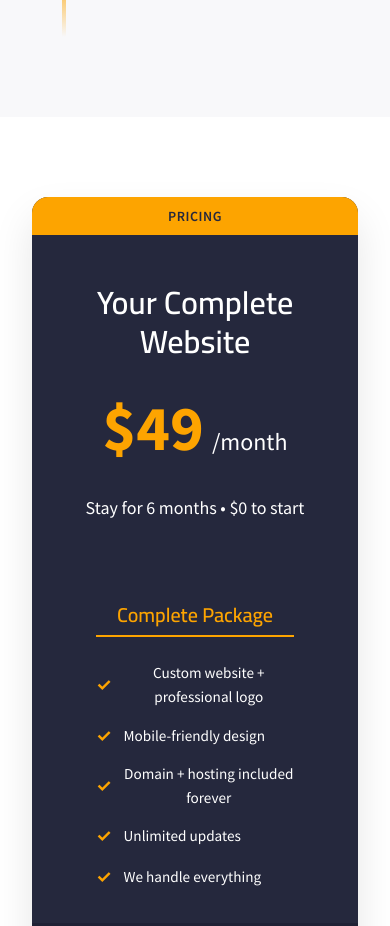
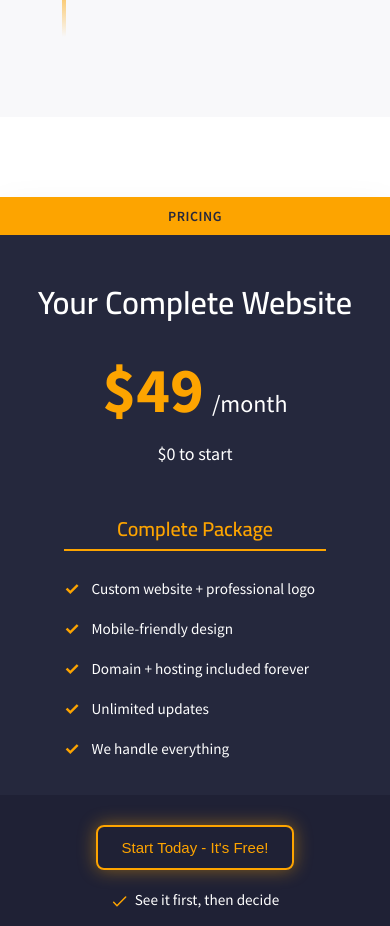
Before and after one commit to Monkachunkaa/Honeybee-Web-Design, a plain HTML site: page index.html in a window 390 px wide. Shown: the part 2050-2976 px from the top of the page. Drawn offline with Linux system fonts and the light colour scheme.

Commit message:
pricing updates

```diff
--- a/index.html
+++ b/index.html
@@ -193,7 +193,7 @@
                         <span class="price-amount">$49</span>
                         <span class="price-period">/month</span>
                     </div>
-                    <p class="price-description">Stay for 6 months • $0 to start</p>
+                    <p class="price-description">$0 to start</p>
                 </div>
                 <div class="pricing-features">
                     <div class="feature-category">
--- a/styles.css
+++ b/styles.css
@@ -806,7 +806,7 @@ p { margin-bottom: 1rem; color: #5A5A6B; }
 
 /* Pricing Section */
 .pricing {
-    padding: 80px 0;
+    padding: 80px 0 0;
     background-color: #FFFFFF;
 }
 
@@ -846,7 +846,6 @@ p { margin-bottom: 1rem; color: #5A5A6B; }
     align-items: baseline;
     justify-content: center;
     gap: 8px;
-    margin-bottom: 1rem;
 }
 
 .price-amount {
@@ -872,7 +871,7 @@ p { margin-bottom: 1rem; color: #5A5A6B; }
     padding: 0 2rem;
 }
 
-.feature-category { padding: 2rem; }
+.feature-category { padding: 0 2rem 2rem; }
 
 .feature-category h4 {
     font-size: 1.25rem;
@@ -899,6 +898,7 @@ p { margin-bottom: 1rem; color: #5A5A6B; }
     gap: 12px;
     color: #FFFFFF;
     font-size: 0.95rem;
+    text-align: left;
 }
 
 .feature-category li::before {
@@ -1076,6 +1076,10 @@ p { margin-bottom: 1rem; color: #5A5A6B; }
 /* Responsive Design */
 @media (max-width: 768px) {
     .container { padding: 0 16px; }
+
+    .pricing .container {
+        padding: 0;
+    }
     .logo {
         width: 180px;
         height: 90px;
@@ -1143,6 +1147,12 @@ p { margin-bottom: 1rem; color: #5A5A6B; }
     .pricing-features {
         grid-template-columns: 1fr;
         gap: 1rem;
+    }
+
+    .pricing-card {
+        margin: 0;
+        border-radius: 0;
+        max-width: none;
     }
 
     .footer-contact {
@@ -1245,6 +1255,4 @@ p { margin-bottom: 1rem; color: #5A5A6B; }
         padding: 12px 24px;
         font-size: 15px;
     }
-
-    .pricing-card { margin: 0 1rem; }
 }
```
